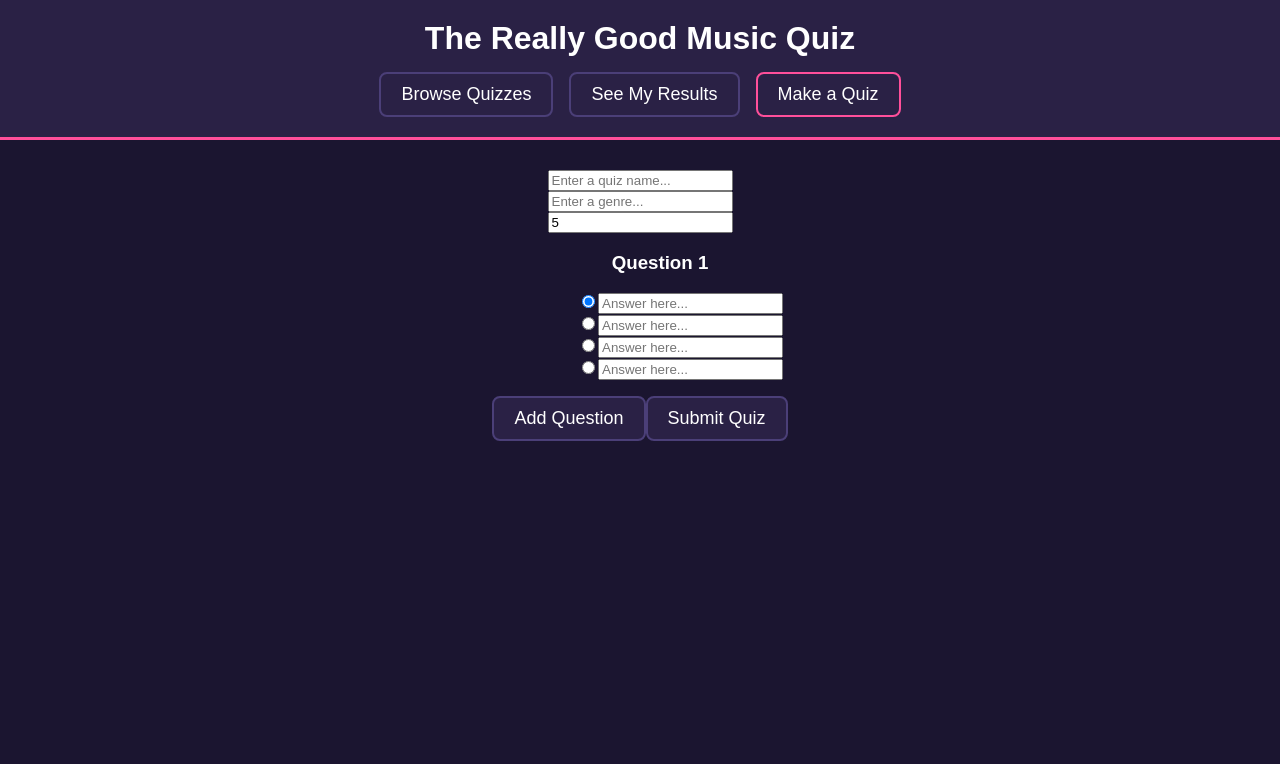
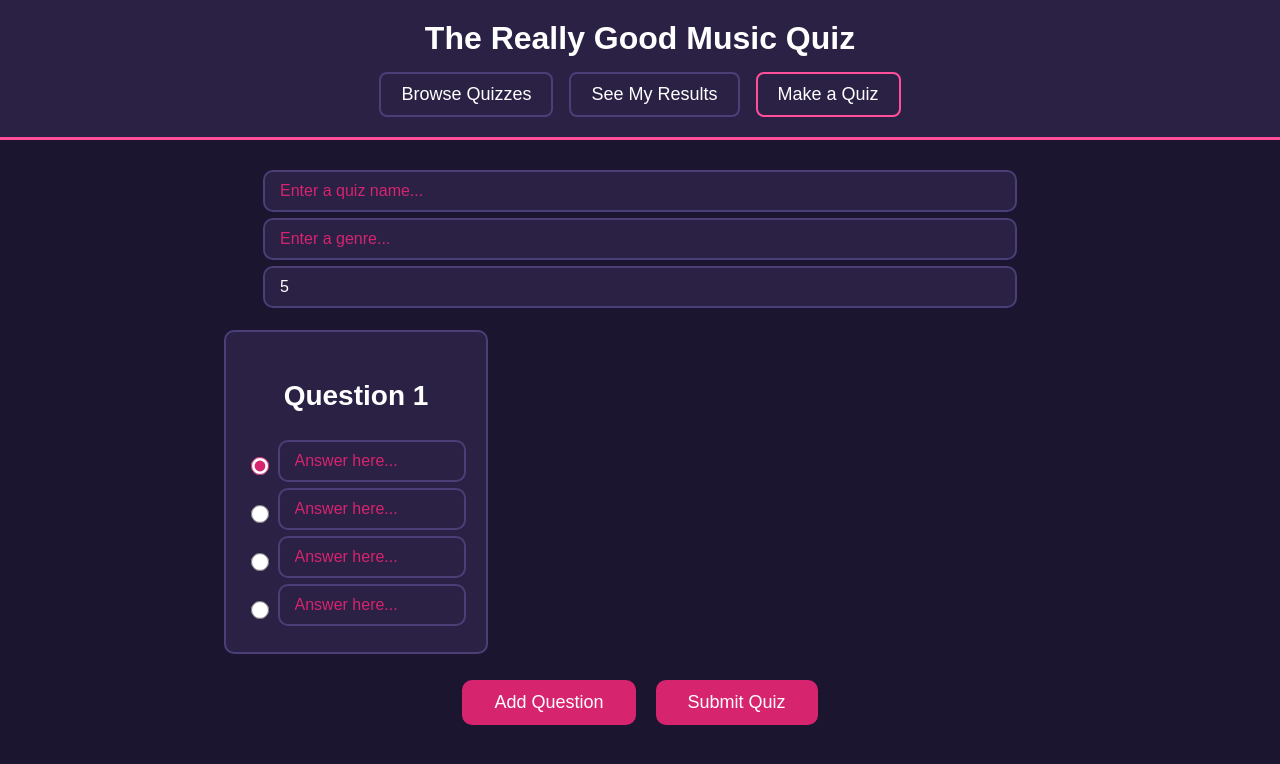
Before and after one commit to LiamIsCoding/thereallygoodmusicquiz, a React (Vite) app: page /make in a window 1280 px wide. Shown: the top 764 px of the page. Built offline with nearby package versions, Linux system fonts and the light colour scheme.

Commit message:
feat: make page css

```diff
--- a/src/MakePage.jsx
+++ b/src/MakePage.jsx
@@ -1,4 +1,5 @@
 import { useState } from "react";
+import './styles/make_page.css'
 
 function MakePage() {
     // Default new question constructor
--- /dev/null
+++ b/src/styles/make_page.css
@@ -0,0 +1,76 @@
+form input:not([type="radio"]){
+    width: 80%;
+    background-color: var(--card);
+    border: 2px solid var(--border);
+    border-radius: 10px;
+    padding: 20px;
+    font-size: 16px;
+    padding: 10px 15px;
+    border-radius: 10px;
+    margin-bottom: 6px;
+    color: var(--text)
+}
+
+form input:not([type="radio"]):focus{
+    border-color: var(--accent);
+    outline: none;
+}
+
+form input:not([type="radio"])::placeholder{
+    color: var(--accent-strong);
+}
+
+form input[type="radio"]{
+    width: 20px;
+    height: 20px;
+    accent-color: var(--accent-strong);
+    cursor: pointer;
+}
+
+form ol{
+    flex-wrap: wrap;
+    display: grid;
+    grid-template-columns: repeat(auto-fill, 264px);
+    justify-content: center;
+    gap: 20px;
+    padding: 0;
+}
+
+form ul{
+    padding: 0;
+}
+
+.make-questions{
+    display: flex;
+    flex-direction: column;
+    width: 220px;
+    background-color: var(--card);
+    border: 2px solid var(--border);
+    border-radius: 10px;
+    padding: 20px;
+}
+
+.make-questions h3{
+    font-size: 28px;
+}
+
+.make-options{
+    display: flex;
+    align-items: center;
+    gap: 6px;
+}
+
+form button{
+    color: var(--text);
+    background-color: var(--accent-strong);
+    border: 2px solid var(--accent-strong);
+    border-radius: 10px;
+    cursor: pointer;
+    padding: 10px 30px;
+    margin: 10px;
+}
+
+form button:hover {
+    background-color: white;
+    color: black;
+}
```
